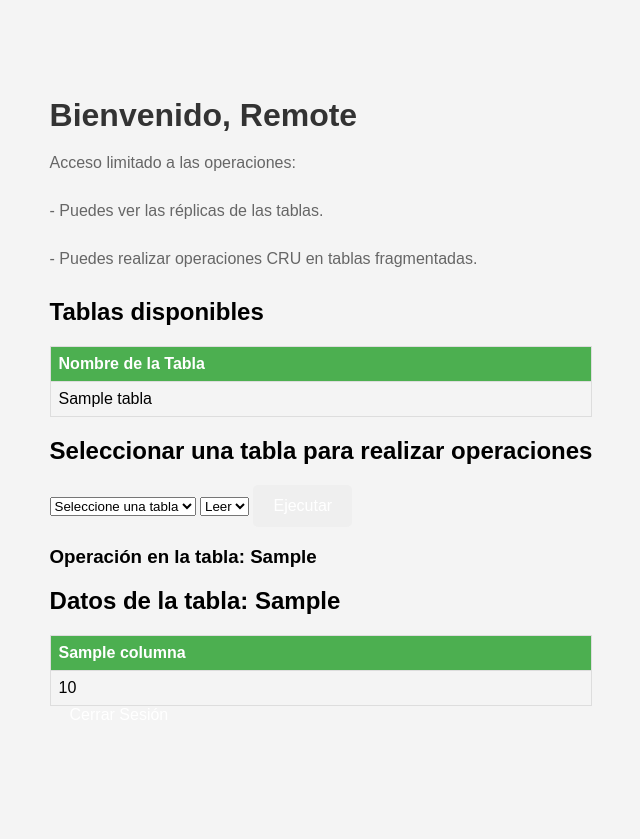
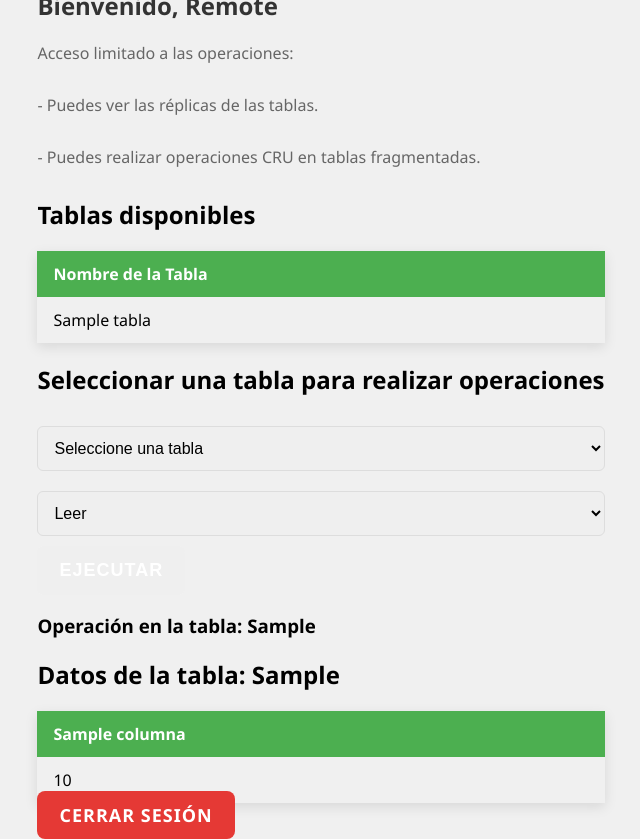
Before and after one commit to KealPetu/proyecto_bdd, a Flask app: template templates/remote.html in a window 1280 px wide. Shown: the whole page, without its empty margins (319-959 px from the left). Before the commit the page ends 706 px from the top, so only its background shows below. Run offline with Flask 3, Linux system fonts and the light colour scheme; the template is opened without the code that fills it: most values are stand-ins (such as "Sample title", 1, 10 or a date in 2020).

Commit message:
estilizado mejorado

```diff
--- a/static/styles.css
+++ b/static/styles.css
@@ -1,7 +1,7 @@
-/* Estilos generales */
+/* Global Styles */
 body {
-    font-family: Arial, sans-serif;
-    background-color: #f4f4f4;
+    font-family: 'Segoe UI', Tahoma, Geneva, Verdana, sans-serif;
+    background-color: #f0f0f0;
     display: flex;
     justify-content: center;
     align-items: center;
@@ -9,27 +9,31 @@
     margin: 0;
 }
 
-/* Contenedor del login */
+/* Login Container */
 .login-container {
     background-color: #fff;
     padding: 40px;
-    border-radius: 10px;
-    box-shadow: 0 4px 10px rgba(0, 0, 0, 0.1);
+    border-radius: 12px;
+    box-shadow: 0 6px 20px rgba(0, 0, 0, 0.1);
     text-align: center;
-    width: 300px;
+    width: 320px;
+    max-width: 100%;
 }
 
 h1 {
     color: #333;
     margin-bottom: 20px;
+    font-size: 24px;
+    font-weight: bold;
 }
 
 p {
     color: #666;
     margin-bottom: 30px;
+    font-size: 16px;
 }
 
-/* Estilos para los botones */
+/* Buttons Styling */
 .buttons {
     display: flex;
     flex-direction: column;
@@ -37,67 +41,108 @@
 }
 
 .btn {
-    padding: 12px 20px;
+    padding: 14px 22px;
     border: none;
-    border-radius: 5px;
-    font-size: 16px;
+    border-radius: 8px;
+    font-size: 18px;
     cursor: pointer;
     text-decoration: none;
     color: white;
-    transition: background-color 0.3s ease;
+    text-transform: uppercase;
+    font-weight: 600;
+    letter-spacing: 1px;
+    transition: background-color 0.3s ease, transform 0.2s ease;
 }
 
 .master-btn {
-    background-color: #4CAF50; /* Verde */
+    background-color: #4CAF50; /* Green */
 }
 
 .master-btn:hover {
     background-color: #45a049;
+    transform: translateY(-2px);
 }
 
 .remote-btn {
-    background-color: #2196F3; /* Azul */
+    background-color: #2196F3; /* Blue */
 }
 
 .remote-btn:hover {
     background-color: #1e88e5;
+    transform: translateY(-2px);
 }
 
-/* Estilos para mensajes de error */
+/* Alert Styles */
 .alert {
-    padding: 10px;
-    border-radius: 5px;
+    padding: 12px;
+    border-radius: 8px;
     margin-top: 20px;
     text-align: center;
+    font-size: 16px;
 }
 
 .alert-error {
-    background-color: #ffebee; /* Fondo rojo claro */
-    color: #c62828; /* Texto rojo oscuro */
+    background-color: #ffebee; /* Light Red */
+    color: #c62828; /* Dark Red */
     border: 1px solid #c62828;
 }
 
-
-/*
-Estilo para el master*/
-
+/* Master Table Styles */
 table {
     width: 100%;
     border-collapse: collapse;
     margin-top: 20px;
+    box-shadow: 0 4px 12px rgba(0, 0, 0, 0.1);
 }
 
 th, td {
-    border: 1px solid #ddd;
-    padding: 8px;
+    padding: 12px 16px;
     text-align: left;
+    font-size: 16px;
 }
 
 th {
     background-color: #4CAF50;
     color: white;
+    font-weight: bold;
 }
 
 tr:nth-child(even) {
-    background-color: #f2f2f2;
+    background-color: #f9f9f9;
 }
+
+tr:hover {
+    background-color: #f1f1f1;
+    cursor: pointer;
+}
+
+/* Form Fields */
+select, input[type="text"] {
+    width: 100%;
+    padding: 12px;
+    border-radius: 6px;
+    border: 1px solid #ddd;
+    margin: 10px 0;
+    font-size: 16px;
+}
+
+input[type="text"]:focus, select:focus {
+    border-color: #4CAF50;
+    outline: none;
+}
+
+/* Logout Button */
+.logout-btn {
+    background-color: #e53935; /* Red */
+    color: white;
+    padding: 12px 22px;
+    border-radius: 8px;
+    text-decoration: none;
+    font-weight: 600;
+    transition: background-color 0.3s ease, transform 0.2s ease;
+}
+
+.logout-btn:hover {
+    background-color: #d32f2f;
+    transform: translateY(-2px);
+}
```
